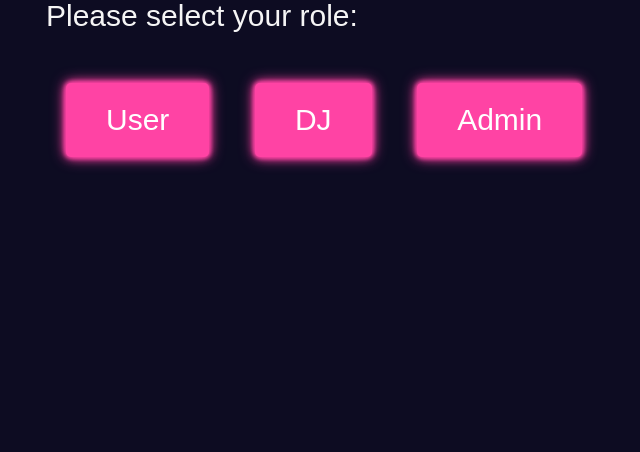
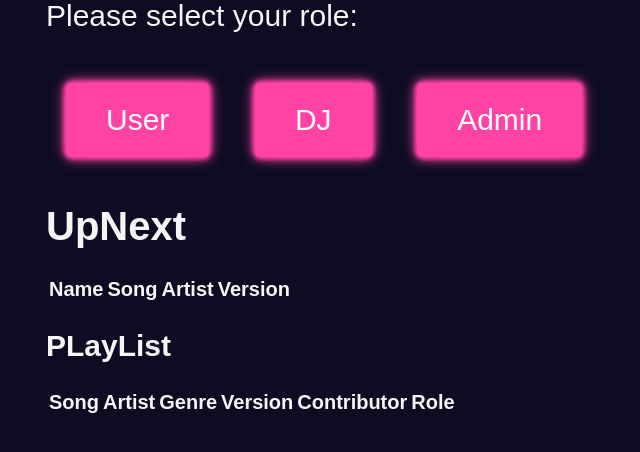
Before and after one commit to AdamBougher/466-GroupProject, a PHP site: page /ind.php in a window 1280 px wide. Shown: the part 143-595 px from the top of the page, without its empty margins (194-834 px from the left). Run offline with PHP 8.4, Linux system fonts and the light colour scheme; lists and menus that the app fills with data are empty.

Commit message:
added que

```diff
--- a/ind.php
+++ b/ind.php
@@ -72,9 +72,49 @@
     <div class="container">
         <h1 style="font-size: 2em;">Welcome to Karaoke Event Application</h1>
         <p style="font-size: 1.5em;">Please select your role:</p>
+
         <a href="user.php" class="button">User</a>
         <a href="dj.php" class="button">DJ</a>
         <a href="admin.php" class="button">Admin</a>
+
+        <h1>UpNext</h1>
+            <table id="songTable">
+                <tr>
+                    <th>Name</th>
+                    <th>Song</th>
+                    <th>Artist</th>
+                    <th>Version</th>
+                </tr>
+
+
+            </table>
+
+
+
+        <h2>PLayList</h2>
+        <table id="songTable">
+                <tr>
+                    <th>Song</th>
+                    <th>Artist</th>
+                    <th>Genre</th>
+                    <th>Version</th>
+                    <th>Contributor</th>
+                    <th>Role</th>
+                </tr>
+                <?php if (!empty($songs)) : ?>
+                    <?php foreach ($songs as $song) : ?>
+                        <tr onclick="selectSong('<?php echo $song['SongID']; ?>', '<?php echo $song['SongName']; ?>', this)">
+                            <td><?php echo $song['SongName']; ?></td>
+                            <td><?php echo $song['ArtistName']; ?></td>
+                            <td><?php echo $song['GenreName']; ?></td>
+                            <td><?php echo $song['VersionName']; ?></td>
+                            <td><?php echo $song['Contributors']; ?></td>
+                            <td><?php echo $song['Roles']; ?></td>
+                        </tr>
+                    <?php endforeach; ?>
+                <?php endif; ?>
+        </table>
+
     </div>
 </body>
 
```
